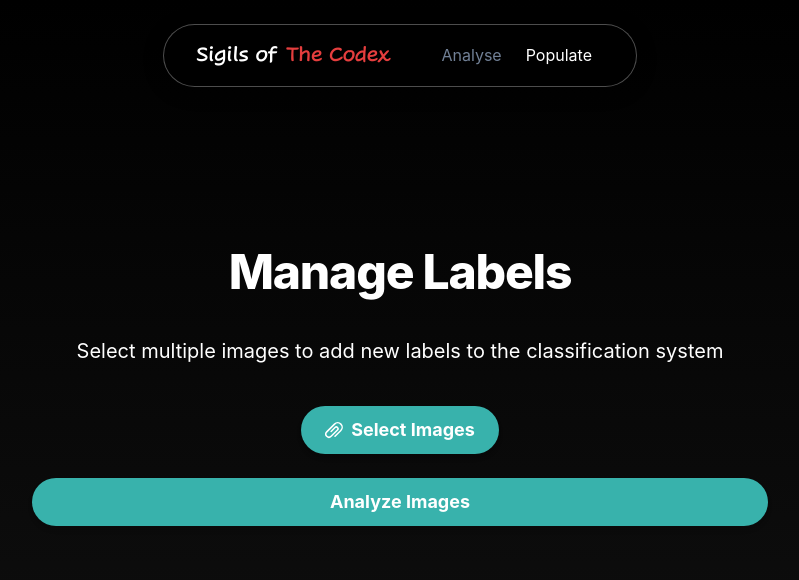
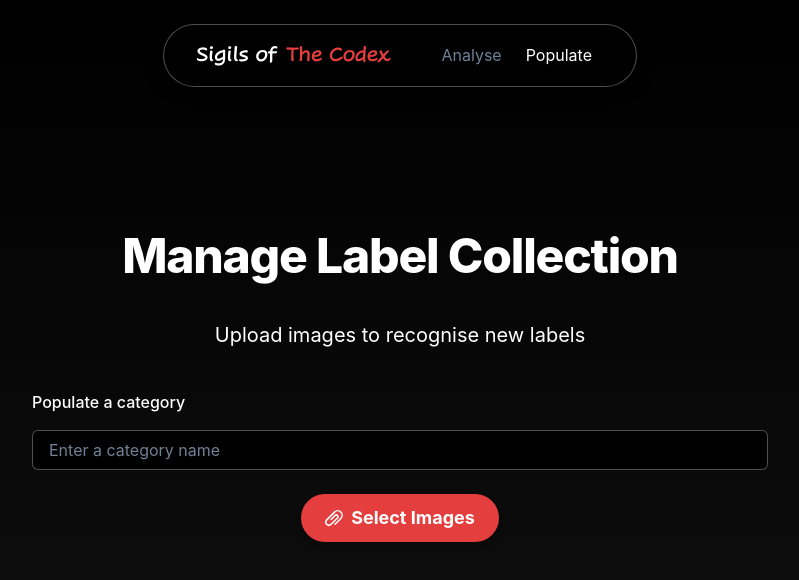
Before and after one commit to Sadliquid/SOTC_FullStack, a React (Vite) app in the folder client/: page / in a window 1280 px wide. Both pictures are taken after a click on the element "Populate". Shown: the top 580 px of the page, without its empty margins (240-1039 px from the left). Built offline with nearby package versions, Linux system fonts and the light colour scheme; a web font is replaced by a local one.

Commit message:
improved UI

```diff
--- a/client/src/components/FileUpload.jsx
+++ b/client/src/components/FileUpload.jsx
@@ -1,69 +1,104 @@
-import { useRef, useState } from 'react'
-import { motion } from 'framer-motion'
-import {
-  Box,
-  Button,
-  VStack,
-  Image,
-  Text,
-  Progress,
-  useToast
-} from '@chakra-ui/react'
-import { AttachmentIcon } from '@chakra-ui/icons'
+import { useRef, useState, useEffect } from "react";
+import { motion } from "framer-motion";
+import { Box, Button, VStack, Image, Text, IconButton, Input, FormControl, FormLabel, Select, useToast, background } from "@chakra-ui/react";
+import { AttachmentIcon, CloseIcon } from "@chakra-ui/icons";
 
-export default function FileUpload({ onUpload, multiple = false, endpoint }) {
-  const [isLoading, setIsLoading] = useState(false)
-  const [preview, setPreview] = useState(null)
-  const fileInputRef = useRef()
-  const toast = useToast()
+export default function FileUpload({ onUpload, multiple = false, endpoint, onImageSelect }) {
+  const [isLoading, setIsLoading] = useState(false);
+  const [preview, setPreview] = useState(null);
+  const [hasSelectedFile, setHasSelectedFile] = useState(false);
+  const [category, setCategory] = useState("");
+  const fileInputRef = useRef();
+  const toast = useToast();
 
-  const handleFileChange = (event) => {
-    const file = event.target.files[0]
-    if (file) {
-      setPreview(URL.createObjectURL(file))
+  // Clear results when component unmounts or when file selection changes
+  useEffect(() => {
+    return () => {
+      // Clear any results when component unmounts
+      if (onUpload) onUpload(null);
+    };
+  }, []);
+
+  useEffect(() => {
+    // Notify parent component about image selection state
+    if (onImageSelect) {
+      onImageSelect(hasSelectedFile);
     }
+  }, [hasSelectedFile, onImageSelect]);
+
+  const handleFileChange = event => {
+    const files = event.target.files;
+    if (files.length > 0) {
+      setHasSelectedFile(true);
+      // Show preview of the first file
+      setPreview(URL.createObjectURL(files[0]));
+      // Clear previous results when selecting new files
+      if (onUpload) onUpload(null);
+    }
+  };
+
+  const handleRemoveImage = () => {
+    setPreview(null);
+    setHasSelectedFile(false);
+    fileInputRef.current.value = null;
+    // Clear results when removing image
+    if (onUpload) onUpload(null);
+  };
+
+  const handleUpload = async () => {
+    const files = fileInputRef.current.files;
+    if (files.length === 0) {
+      toast({
+        title: "No file selected",
+        status: "warning",
+        duration: 3000,
+        isClosable: true
+      });
+      return;
     }
 
-  const handleUpload = async () => {
-    const files = fileInputRef.current.files
-    if (files.length === 0) {
-      toast({
-        title: 'No file selected',
-        status: 'warning',
-        duration: 3000,
-        isClosable: true
-      })
-      return
+    setIsLoading(true);
+    const formData = new FormData();
+
+    // Add all files to the form data
+    Array.from(files).forEach(file => {
+      formData.append(multiple ? "files" : "file", file);
+    });
+
+    // If we're on the labels page (multiple is true), add the category
+    if (multiple && endpoint === "/getLabels" && category) {
+      formData.append("category", category);
     }
-
-    setIsLoading(true)
-    const formData = new FormData()
-    Array.from(files).forEach(file => {
-      formData.append(multiple ? 'files' : 'file', file)
-    })
 
     try {
       const response = await fetch(`http://127.0.0.1:5000${endpoint}`, {
-        method: 'POST',
+        method: "POST",
         body: formData
-      })
-      const data = await response.json()
-      onUpload(data)
+      });
+      const data = await response.json();
+      onUpload(data);
+
+      // Reset state after successful upload
+      setPreview(null);
+      setHasSelectedFile(false);
+      fileInputRef.current.value = null;
     } catch (error) {
       toast({
-        title: 'Upload failed',
+        title: "Upload failed",
         description: error.message,
-        status: 'error',
+        status: "error",
         duration: 5000,
         isClosable: true
-      })
+      });
     } finally {
-      setIsLoading(false)
+      setIsLoading(false);
     }
-  }
+  };
 
   const MotionButton = motion(Button);
   const MotionImage = motion(Image);
+  const MotionIconButton = motion(IconButton);
+
   return (
     <VStack spacing={6} w="100%" align="center" justify="center">
       <input
@@ -74,20 +109,42 @@ export default function FileUpload({ onUpload, multiple = false, endpoint }) {
         accept="image/*"
         hidden
       />
+
+      {multiple && endpoint === "/getLabels" && (
+        <FormControl>
+          <FormLabel>Populate a category</FormLabel>
+          <Input
+            mt={2}
+            placeholder="Enter a category name"
+            value={category}
+            onChange={(e) => setCategory(e.target.value)}
+            bg="black"
+            borderColor="rgba(255, 255, 255, 0.3)"
+            _hover={{ borderColor: "rgba(255, 255, 255, 0.5)" }}
+          />
+        </FormControl>
+      )}
+
+      {!hasSelectedFile && (
         <MotionButton
           onClick={() => fileInputRef.current.click()}
           leftIcon={<AttachmentIcon />}
-        colorScheme="teal"
+          colorScheme="red"
           size="lg"
-        whileHover={{ boxShadow: '0 0 12px #38b2ac' }}
-        whileTap={{ scale: 0.96 }}
+          whileHover={{ boxShadow: "0 0 12px rgba(255, 255, 255, 0.5)" }}
+          whileTap={{ opacity: 0.8 }}
           borderRadius="full"
           shadow="md"
+          bg="red.500"
+          color="white"
+          _hover={{ bg: "red.600" }}
         >
-        Select Image{multiple && 's'}
+          Select Image{multiple && "s"}
         </MotionButton>
+      )}
 
       {preview && (
+        <Box position="relative" w="100%" mb={6}>
           <MotionImage
             src={preview}
             alt="Preview"
@@ -97,25 +154,53 @@ export default function FileUpload({ onUpload, multiple = false, endpoint }) {
             animate={{ opacity: 1, scale: 1 }}
             transition={{ duration: 0.5 }}
             shadow="lg"
+            mx="auto"
           />
+
+          <MotionIconButton
+            icon={<CloseIcon />}
+            position="absolute"
+            top="10px"
+            right="10px"
+            borderRadius="full"
+            bg="black"
+            border="1px solid rgba(255, 255, 255, 0.3)"
+            color="white"
+            size="sm"
+            onClick={handleRemoveImage}
+            whileTap={{ scale: 0.95 }}
+            aria-label="Remove image"
+            zIndex={2}
+          />
+        </Box>
       )}
 
+      {multiple && preview && (
+        <Text fontSize="sm" color="gray.400" mb={4}>
+          {fileInputRef.current?.files?.length > 1
+            ? `${fileInputRef.current.files.length} images selected. Only showing preview of first image.`
+            : "1 image selected"}
+        </Text>
+      )}
+
+      {hasSelectedFile && (
         <MotionButton
           onClick={handleUpload}
           isLoading={isLoading}
           loadingText="Processing..."
-        colorScheme="blue"
-        w="100%"
+          colorScheme="red"
           size="lg"
-        whileHover={{ boxShadow: '0 0 12px #4299e1' }}
-        whileTap={{ scale: 0.96 }}
+          whileHover={{ boxShadow: "0 0 12px rgba(255, 255, 255, 0.5)" }}
+          whileTap={{ opacity: 0.8 }}
           borderRadius="full"
           shadow="md"
+          bg="red.500"
+          color="white"
+          _hover={{ bg: "red.600" }}
         >
-        Analyze Image{multiple && 's'}
+          Analyze Image{multiple && "s"}
         </MotionButton>
-
-      {isLoading && <Progress size="sm" isIndeterminate w="100%" colorScheme="blue" />}
+      )}
     </VStack>
-  )
+  );
 }
--- a/client/src/pages/HomePage.jsx
+++ b/client/src/pages/HomePage.jsx
@@ -6,6 +6,7 @@ import ResultDisplay from '../components/ResultDisplay'
 
 export default function HomePage() {
   const [result, setResult] = useState(null)
+  const [imageSelected, setImageSelected] = useState(false)
 
   const MotionHeading = motion(Heading);
   const MotionText = motion(Text);
@@ -13,9 +14,16 @@ export default function HomePage() {
     hidden: { opacity: 0, y: 20 },
     visible: { opacity: 1, y: 0, transition: { duration: 0.6 } }
   };
+
+  const handleImageSelect = (hasImage) => {
+    setImageSelected(hasImage);
+  };
+
   return (
     <Container maxW="container.md" centerContent>
       <VStack spacing={10} w="100%">
+        {(!imageSelected || result) && (
+          <>
             <MotionHeading
               textAlign="center"
               color="white"
@@ -26,7 +34,7 @@ export default function HomePage() {
               fontWeight="extrabold"
               letterSpacing="tight"
             >
-          Recycling Classification
+              Image Analyser
             </MotionHeading>
 
             <MotionText
@@ -37,12 +45,15 @@ export default function HomePage() {
               animate={{ opacity: 1, y: 0 }}
               transition={{ duration: 0.7, delay: 0.2 }}
             >
-          Upload an image to check if it's recyclable and get classification details
+              Upload an image to detect recyclable items
             </MotionText>
+          </>
+        )}
 
         <FileUpload
           onUpload={setResult}
           endpoint="/upload"
+          onImageSelect={handleImageSelect}
         />
 
         <ResultDisplay result={result} />
--- a/client/src/pages/LabelsPage.jsx
+++ b/client/src/pages/LabelsPage.jsx
@@ -6,6 +6,7 @@ import ResultDisplay from '../components/ResultDisplay'
 
 export default function LabelsPage() {
   const [result, setResult] = useState(null)
+  const [imageSelected, setImageSelected] = useState(false)
 
   const MotionHeading = motion(Heading);
   const MotionText = motion(Text);
@@ -13,9 +14,16 @@ export default function LabelsPage() {
     hidden: { opacity: 0, y: 20 },
     visible: { opacity: 1, y: 0, transition: { duration: 0.6 } }
   };
+
+  const handleImageSelect = (hasImage) => {
+    setImageSelected(hasImage);
+  };
+
   return (
     <Container maxW="container.md" centerContent>
       <VStack spacing={10} w="100%">
+        {(!imageSelected || result) && (
+          <>
             <MotionHeading
               textAlign="center"
               color="white"
@@ -26,7 +34,7 @@ export default function LabelsPage() {
               fontWeight="extrabold"
               letterSpacing="tight"
             >
-          Manage Labels
+              Manage Label Collection
             </MotionHeading>
 
             <MotionText
@@ -37,13 +45,16 @@ export default function LabelsPage() {
               animate={{ opacity: 1, y: 0 }}
               transition={{ duration: 0.7, delay: 0.3 }}
             >
-          Select multiple images to add new labels to the classification system
+              Upload images to recognise new labels
             </MotionText>
+          </>
+        )}
 
         <FileUpload
           onUpload={setResult}
           multiple={true}
           endpoint="/getLabels"
+          onImageSelect={handleImageSelect}
         />
 
         <ResultDisplay result={result} />
--- a/client/src/theme.js
+++ b/client/src/theme.js
@@ -1,59 +1,59 @@
 // This file contains custom theme overrides for Chakra UI to create a modern, animated look.
-import { extendTheme } from '@chakra-ui/react';
+import { extendTheme } from "@chakra-ui/react";
 
 const theme = extendTheme({
 	styles: {
 		global: {
-      'html, body': {
-        bg: 'gray.900',
-        color: 'white',
-        fontFamily: 'Inter, system-ui, sans-serif',
-        minHeight: '100vh',
+			"html, body": {
+				bg: "gray.900",
+				color: "white",
+				fontFamily: "Inter, system-ui, sans-serif",
+				minHeight: "100vh"
 			},
 			a: {
-        color: 'teal.300',
+				color: "teal.300",
 				_hover: {
-          textDecoration: 'underline',
-        },
-      },
-    },
+					textDecoration: "underline"
+				}
+			}
+		}
 	},
 	fonts: {
-    heading: 'Inter, system-ui, sans-serif',
-    body: 'Inter, system-ui, sans-serif',
+		heading: "Inter, system-ui, sans-serif",
+		body: "Inter, system-ui, sans-serif"
 	},
 	colors: {
 		brand: {
-      900: '#1a365d',
-      800: '#153e75',
-      700: '#2a69ac',
-    },
+			900: "#1a365d",
+			800: "#153e75",
+			700: "#2a69ac"
+		}
 	},
 	components: {
 		Button: {
 			baseStyle: {
-        fontWeight: 'bold',
-        borderRadius: 'xl',
-        transition: 'all 0.2s',
+				fontWeight: "bold",
+				borderRadius: "full", // Make all buttons pill-shaped by default
+				transition: "all 0.2s"
 			},
 			variants: {
 				solid: {
-          bg: 'teal.400',
-          color: 'white',
+					bg: "red.500",
+					color: "white",
 					_hover: {
-            bg: 'teal.500',
-            transform: 'scale(1.05)',
-            boxShadow: 'lg',
-          },
-        },
-      },
+						bg: "red.600",
+						boxShadow: "0 0 12px rgba(255, 255, 255, 0.5)"
+						// Removed the transform: 'scale(1.05)' to eliminate the scaling effect
+					}
+				}
+			}
 		},
 		Input: {
 			baseStyle: {
-        borderRadius: 'md',
-      },
-    },
-  },
+				borderRadius: "md"
+			}
+		}
+	}
 });
 
 export default theme;
```
Also changed, not shown: client/src/components/ResultDisplay.jsx (+25 -37 lines). Lines whose indentation alone changed are shown as unchanged.
